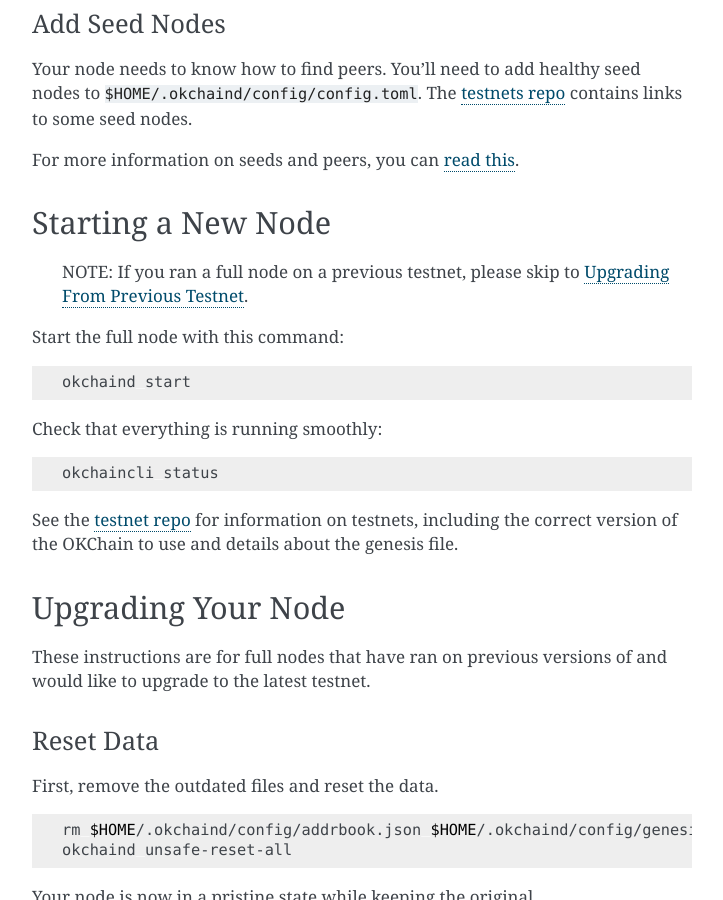
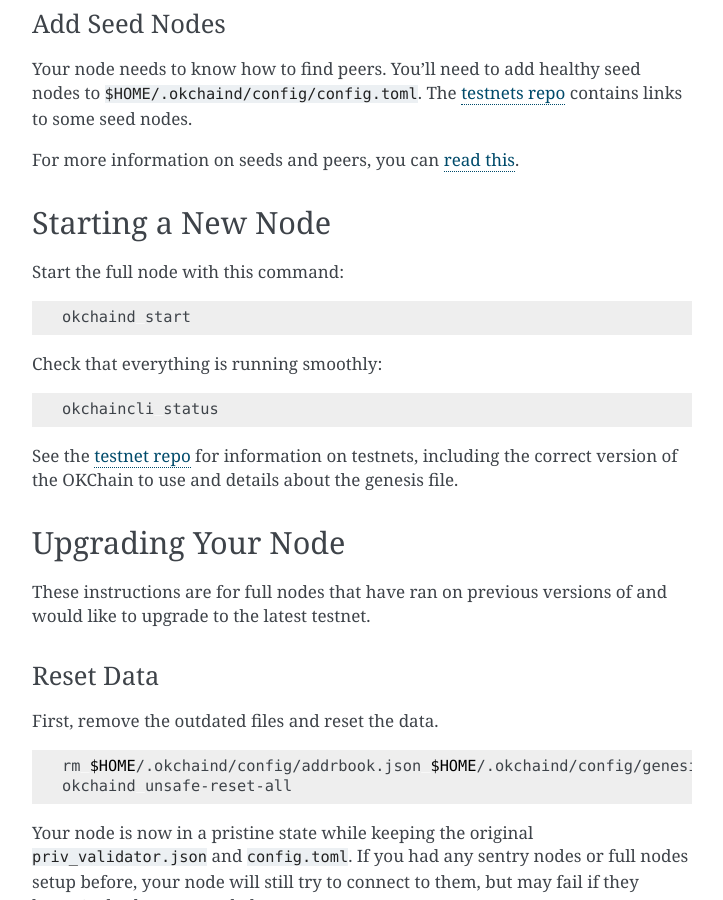
Before and after one commit to okblockchainlab/devdocs, a Sphinx documentation site: the page built from docs/getting-start/join-okchain-testnet.md, in a window 1280 px wide and 900 px high, scrolled down 1296 px. Shown: the whole window, without its empty margins (388-1111 px from the left). Built offline with Sphinx 7.4.7, drawn with Linux system fonts in a browser that asks for light colours; pages that are not in the unit, such as notebooks, are missing from menus.

Commit message:
update deploy-you-own-okchain-testnet.md

````diff
--- a/docs/getting-start/join-okchain-testnet.md
+++ b/docs/getting-start/join-okchain-testnet.md
@@ -75,8 +75,6 @@
 
 ## Starting a New Node
 
-> NOTE: If you ran a full node on a previous testnet, please skip to [Upgrading From Previous Testnet](#upgrading-from-previous-testnet).
-
 Start the full node with this command:
 
 ```bash
````
